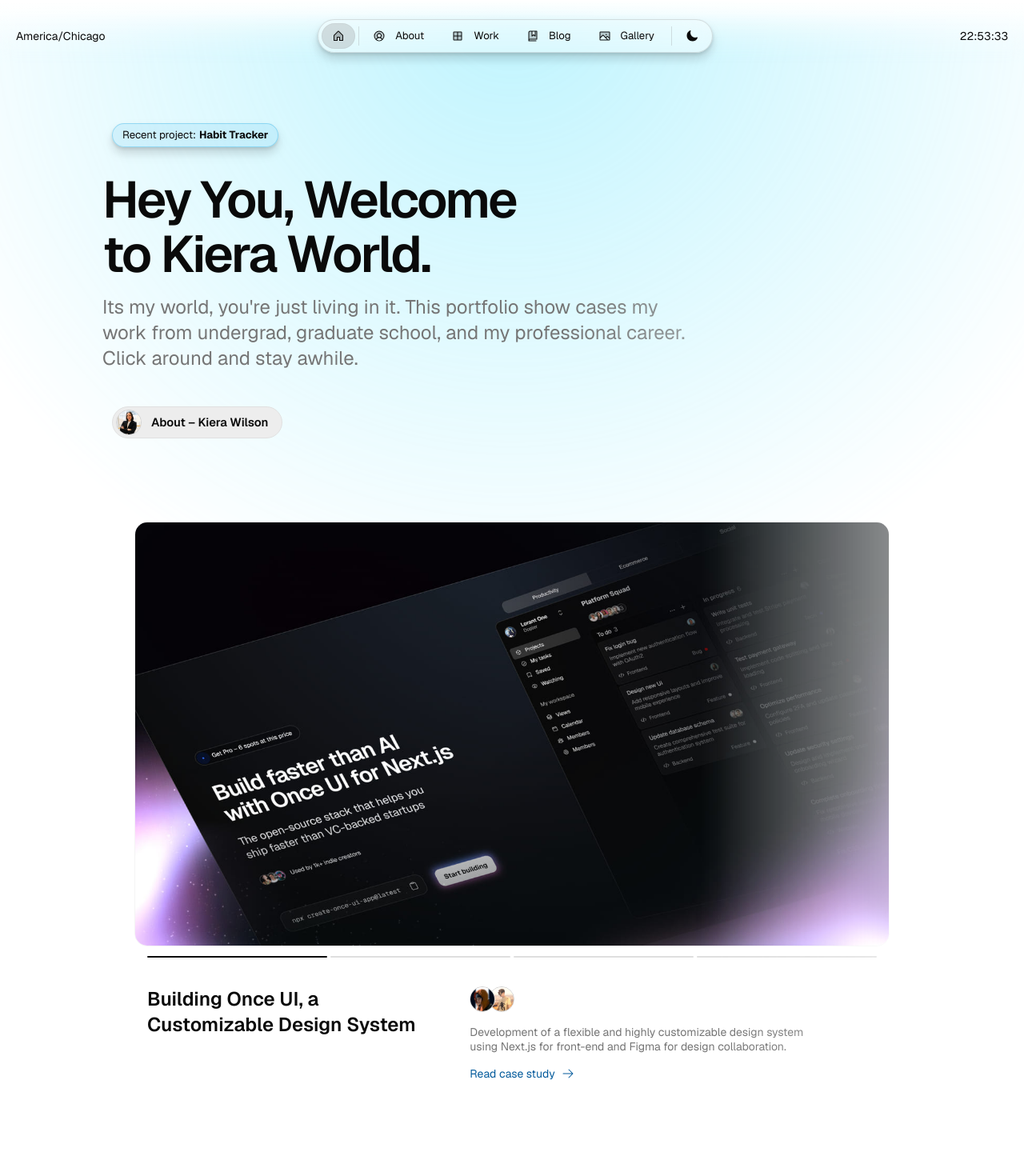
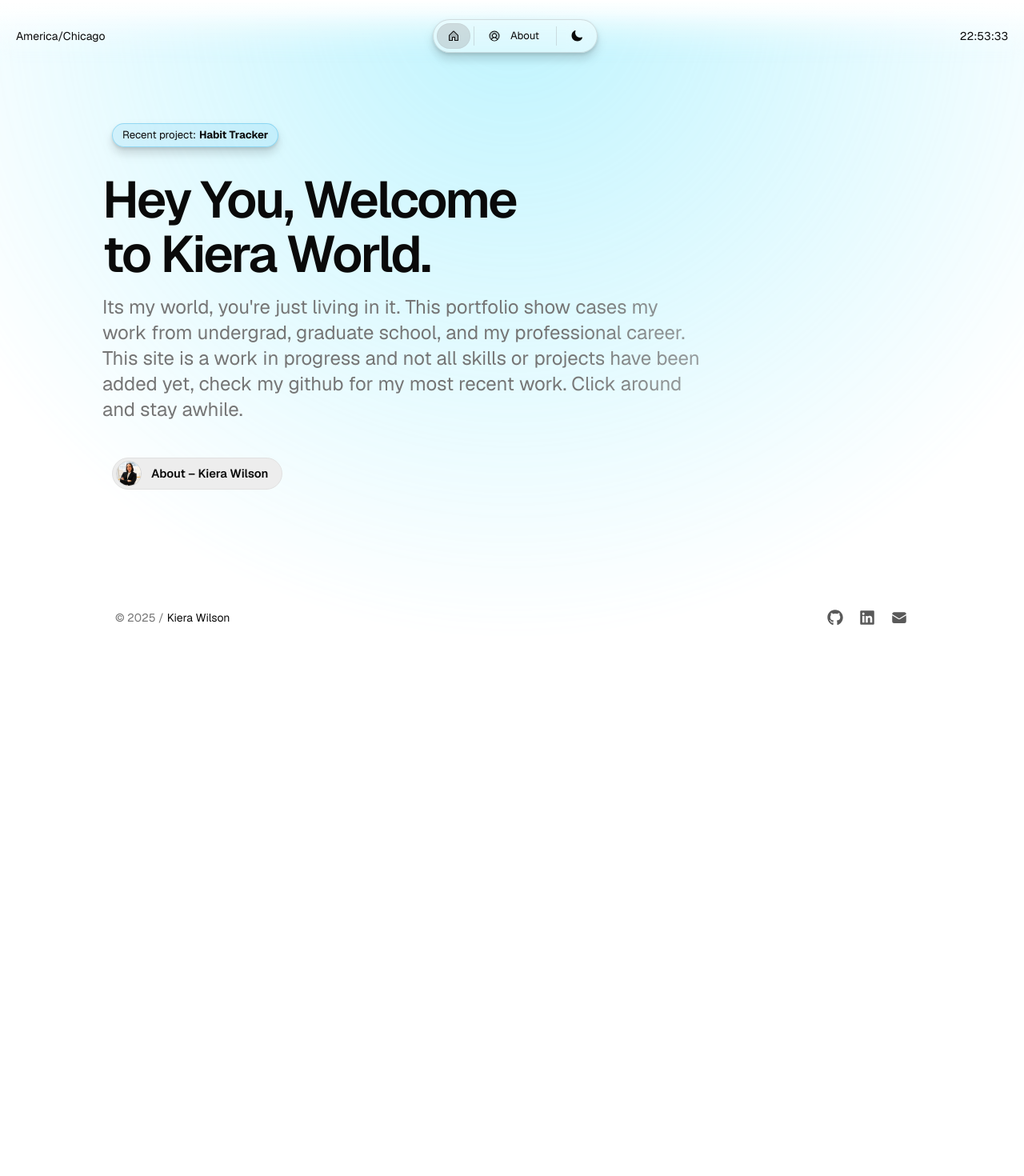
Before and after one commit to kierawilson25/portfolio-next-js, a Next.js app: page / in a window 1280 px wide. Shown: the top 1470 px of the page at 80% size. After the commit the page ends 800 px from the top, so only its background shows below. Built offline with nearby package versions, Linux system fonts and the light colour scheme.

Commit message:
feat: remove unfinished materials

```diff
--- a/src/app/page.tsx
+++ b/src/app/page.tsx
@@ -78,7 +78,7 @@ export default function Home() {
           </RevealFx>
         </Column>
       </Column>
-      <RevealFx translateY="16" delay={0.6}>
+      {/* <RevealFx translateY="16" delay={0.6}>
         <Projects range={[1, 1]} />
       </RevealFx>
       {routes["/blog"] && (
@@ -94,7 +94,7 @@ export default function Home() {
         </Flex>
       )}
       <Projects range={[2]} />
-      {newsletter.display && <Mailchimp newsletter={newsletter} />}
+      {newsletter.display && <Mailchimp newsletter={newsletter} />} */}
     </Column>
   );
 }
--- a/src/app/resources/content.js
+++ b/src/app/resources/content.js
@@ -46,7 +46,7 @@ const social = [
 
 const home = {
   path: "/",
-  image: "/images/og/home.jpg",
+  image: "/images/Headshot.jpg",
   label: "Home",
   title: `${person.name}'s Portfolio`,
   description: `Portfolio website showcasing my work as a ${person.role}`,
@@ -54,12 +54,12 @@ const home = {
   featured: {
     display: true,
     title: <>Recent project: <strong className="ml-4">Habit Tracker</strong></>,
-    href: "/work/building-once-ui-a-customizable-design-system",
+    href: "https://habit-tracker-two-lemon.vercel.app/",
   },
   subline: (
     <>
       Its my world, you're just living in it. This portfolio show cases my work from undergrad, graduate school, and my professional career.
-      <br /> Click around and stay awhile.
+      <br /> This site is a work in progress and not all skills or projects have been added yet, check my github for my most recent work. Click around and stay awhile.
     </>
   ),
 };
--- a/src/components/Footer.tsx
+++ b/src/components/Footer.tsx
@@ -27,12 +27,12 @@ export const Footer = () => {
           <Text paddingX="4">{person.name}</Text>
           <Text onBackground="neutral-weak">
             {/* Usage of this template requires attribution. Please don't remove the link to Once UI. */}
-            / Build your portfolio with{" "}
+            {/* / Build your portfolio with{" "}
             <SmartLink
               href="https://once-ui.com/templates/magic-portfolio"
             >
               Once UI
-            </SmartLink>
+            </SmartLink> */}
           </Text>
         </Text>
         <Flex gap="16">
--- a/src/components/Header.tsx
+++ b/src/components/Header.tsx
@@ -96,7 +96,7 @@ export const Header = () => {
                   />
                 </>
               )}
-              {routes["/work"] && (
+              {/* {routes["/work"] && (
                 <>
                   <ToggleButton
                     className="s-flex-hide"
@@ -112,8 +112,8 @@ export const Header = () => {
                     selected={pathname.startsWith("/work")}
                   />
                 </>
-              )}
-              {routes["/blog"] && (
+              )} */}
+              {/* {routes["/blog"] && (
                 <>
                   <ToggleButton
                     className="s-flex-hide"
@@ -129,8 +129,8 @@ export const Header = () => {
                     selected={pathname.startsWith("/blog")}
                   />
                 </>
-              )}
-              {routes["/gallery"] && (
+              )} */}
+              {/* {routes["/gallery"] && (
                 <>
                   <ToggleButton
                     className="s-flex-hide"
@@ -146,7 +146,7 @@ export const Header = () => {
                     selected={pathname.startsWith("/gallery")}
                   />
                 </>
-              )}
+              )} */}
               {display.themeSwitcher && (
                 <>
                   <Line background="neutral-alpha-medium" vert maxHeight="24" />
```
Also changed, not shown: 1 other file (tests, documents, lock files or other folders).
